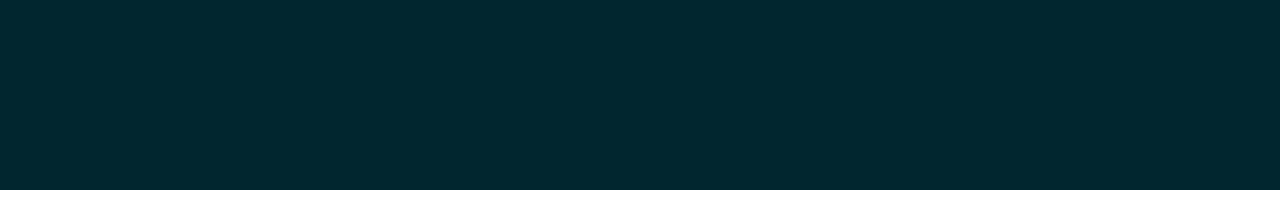
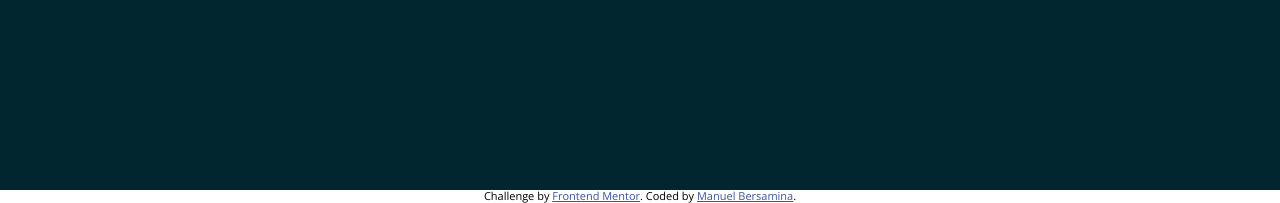
Before and after one commit to florbear23/landingPage02, a plain HTML site: page index.html in a window 1280 px wide. Shown: the part 5388-5591 px from the top of the page. Drawn offline with nearby package versions, Linux system fonts and the light colour scheme.

Commit message:
second commit

```diff
--- a/index.html
+++ b/index.html
@@ -144,6 +144,9 @@
     </footer>
   </section>
 </div>
-
+<div class="attribution">
+  Challenge by <a href="https://www.frontendmentor.io?ref=challenge" target="_blank">Frontend Mentor</a>.
+  Coded by <a href="#">Manuel Bersamina</a>.
+</div>
 </body>
 </html>
```
